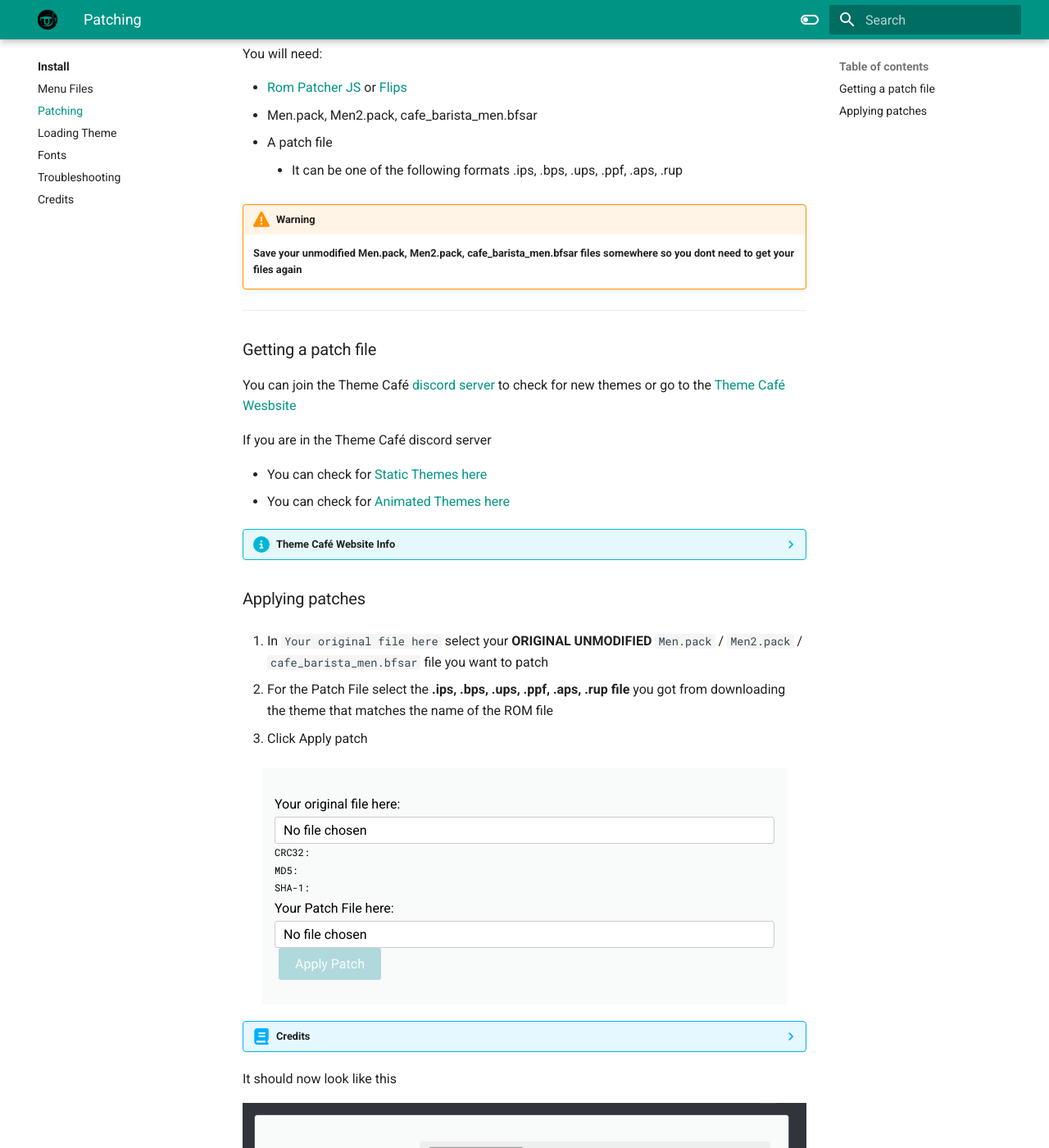
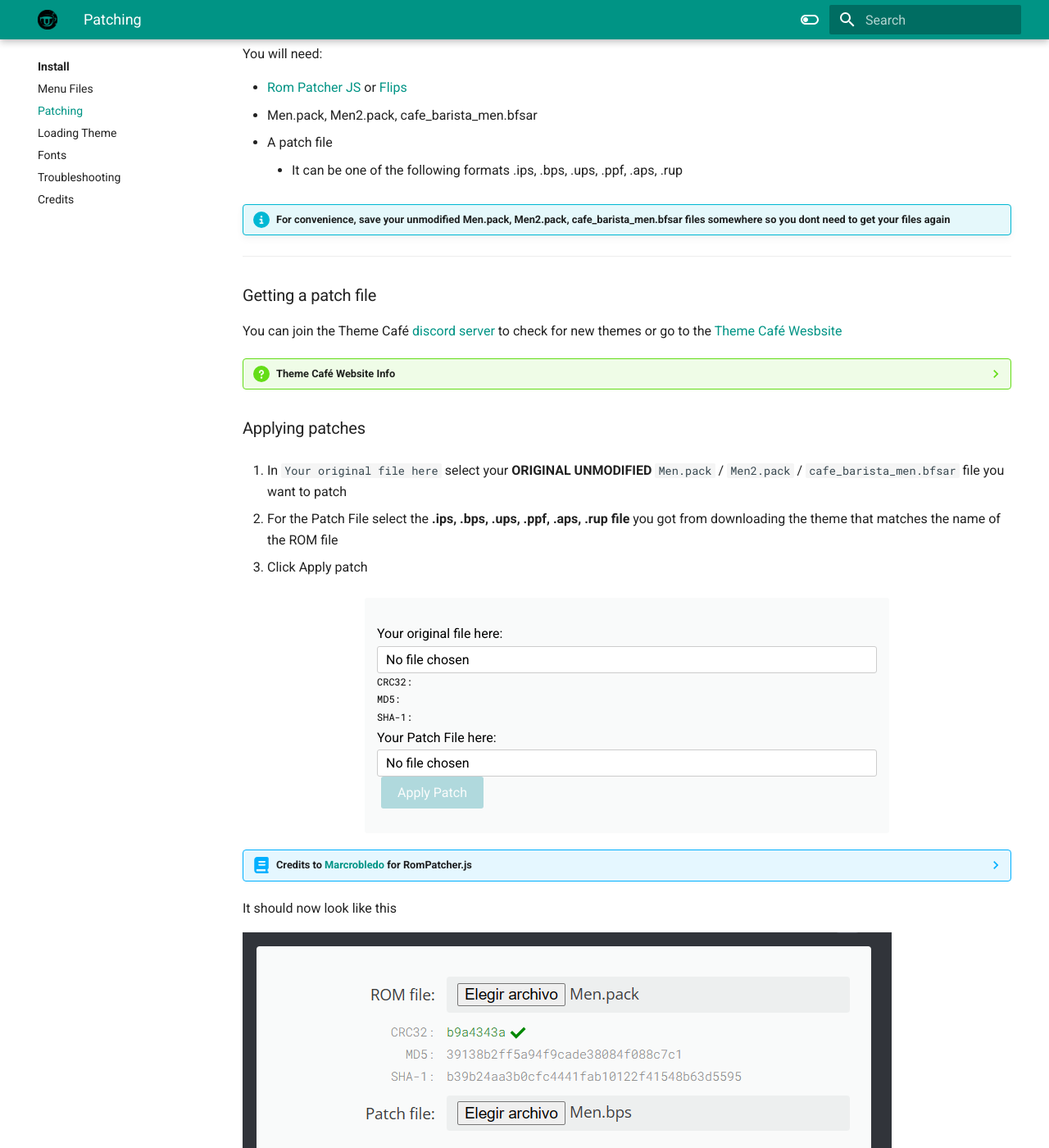
Before and after one commit to dewgong64/ThemeCafe, an MkDocs documentation site: the page built from docs/install/patching.md, in a window 1280 px wide and 1400 px high, scrolled down 201 px. Shown: the whole window at 82% size. Built offline with MkDocs 1.6.1 and Material for MkDocs 9.7.7, drawn with Linux system fonts in a browser that asks for light colours.

Commit message:
text changes

```diff
--- a/docs/install/patching.md
+++ b/docs/install/patching.md
@@ -9,9 +14,7 @@
 - A patch file
     - It can be one of the following formats .ips, .bps, .ups, .ppf, .aps, .rup
 
-!!! warning
-
-    **Save your unmodified Men.pack, Men2.pack, cafe_barista_men.bfsar files somewhere so you dont need to get your files again**
+!!! info "For convenience, save your unmodified Men.pack, Men2.pack, cafe_barista_men.bfsar files somewhere so you dont need to get your files again"
 
 --------------
 
@@ -19,14 +22,9 @@
 
 You can join the Theme Café [discord server](https://discord.com/invite/2DNvH9db2A) to check for new themes or go to the [Theme Café Wesbsite](https://perrohuevo.wixsite.com/theme-cafe)
 
-If you are in the Theme Café discord server
+??? question "Theme Café Website Info"
 
-- You can check for [Static Themes here](https://discord.com/channels/1195784055296381020/1226501319976816671)
-- You can check for [Animated Themes here](https://discord.com/channels/1195784055296381020/1233945865312538684)
-
-??? info "Theme Café Website Info"
-
-    The Theme Café website might not upload new themes very often, it's recommended to join the discord server
+    The Theme Café website might not upload new themes very often, it's recommended to join the [discord server](https://discord.com/invite/2DNvH9db2A)
 
 ### Applying patches
 
```
Also changed, not shown: other parts of docs/install/patching.md (+6 -3 lines), docs/install/index.md (+2 -4 lines), docs/themecreation/index.md (+5 -72 lines).
